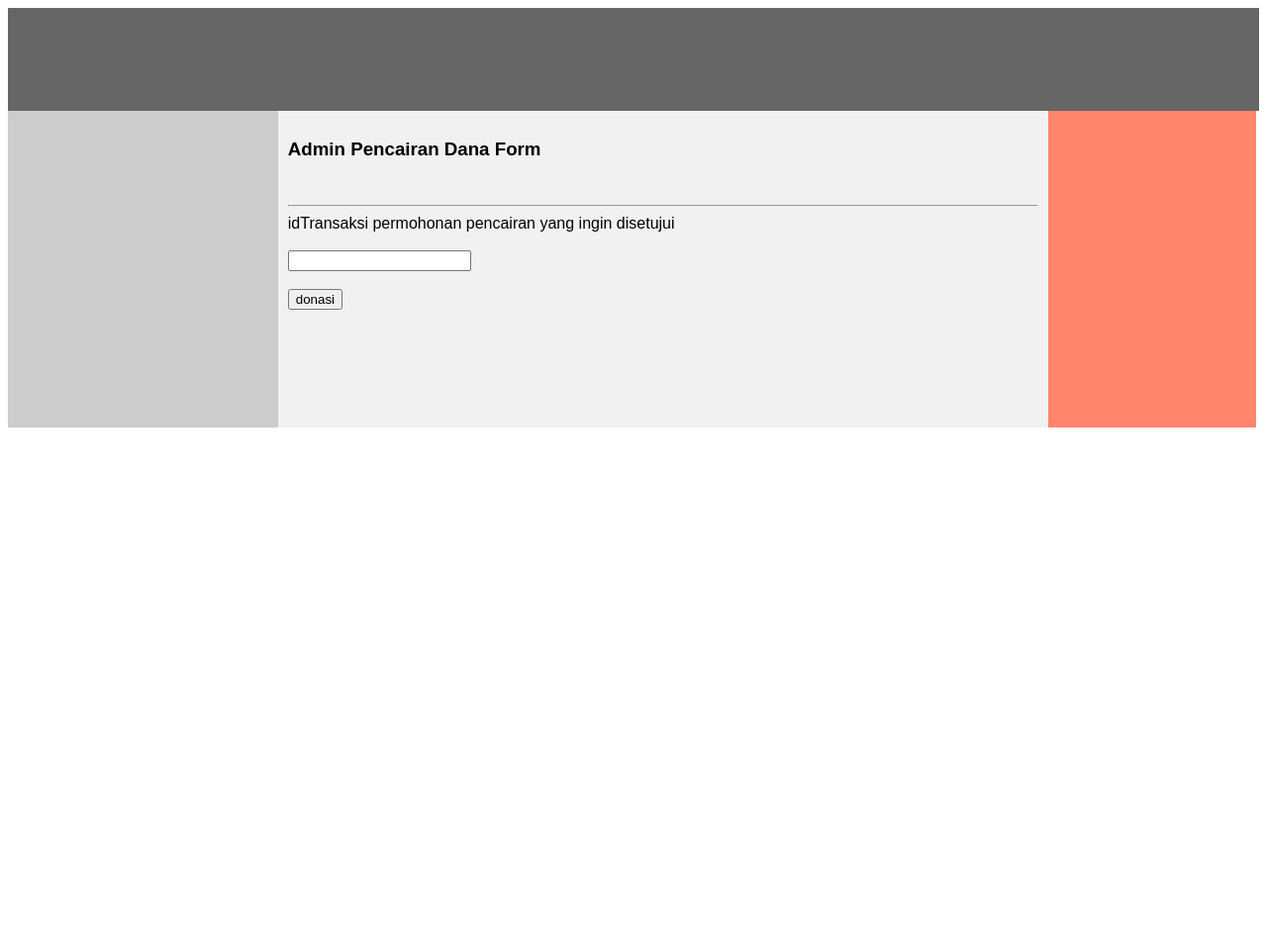
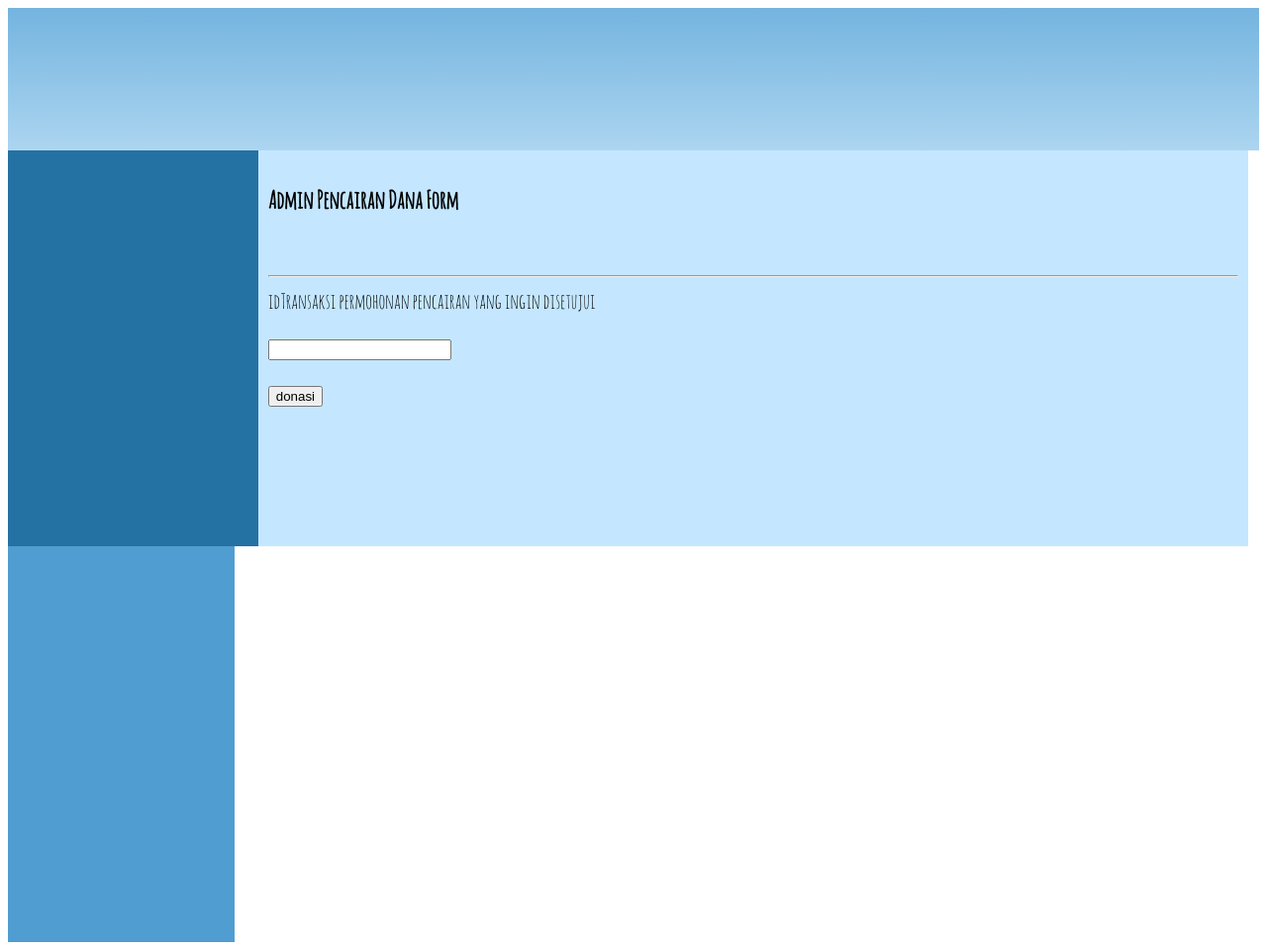
Before and after one commit to ggmich/Modul, a PHP site: page /adminAproveMoney.php in a window 1280 px wide. Shown: the whole page at 99% size. Before the commit the page ends 432 px from the top, so only its background shows below. Run offline with PHP 8.4, Linux system fonts and the light colour scheme.

Commit message:
Update projectDonasiStyle.css

```diff
--- a/TugasBesar/View/style/projectDonasiStyle.css
+++ b/TugasBesar/View/style/projectDonasiStyle.css
@@ -1,16 +1,17 @@
-<style>
+
 * {
   box-sizing: border-box;
 }
 
 body {
-  font-family: Arial, Helvetica, sans-serif;
+  font-family: AmaticSC-Regular;
 }
 
 /* Style the header */
 header {
-  background-color: #666;
-  padding: 30px;
+  background-color: rgb(172, 213, 240);
+  background-image: linear-gradient(rgb(116, 180, 223),rgb(172, 213, 240));
+  padding: 50px;
   text-align: center;
   font-size: 35px;
   color: white;
@@ -21,9 +22,9 @@
   float: left;
   width: 20%;
   padding:10px;
-  height: 300px; /* only for demonstration, should be removed */
-  background: #ccc;
-
+  height: 400px; /* only for demonstration, should be removed */
+  background: #2471A3;
+  font-size: 30px;
 }
 
 /* Style the list inside the menu */
@@ -36,8 +37,10 @@
   float: left;
   padding: 10px;
   width: 60%;
-  background-color: #f1f1f1;
-  height: 300px; /* only for demonstration, should be removed */
+  background-color: rgb(196, 231, 255);
+  height: 400px; /* only for demonstration, should be removed */
+  width : 1000px;
+  font-size: 21px;
 }
 
 /* Clear floats after the columns */
@@ -49,19 +52,17 @@
 
 aside{
   float:left;
-  width: 15%;
-  padding: 10px;
-  background-color: #FF856B;
-  height: 300px;
+  padding-top: 10px;
+  padding-left: 10px;
+  padding-bottom: 10px;
+  background-color: rgb(80, 157, 209);
+  height: 400px;
+  width :228.5px;
+  margin-right: 0px;
+  font-size: 23px;
 }
 
 /* Style the footer */
-footer {
-  background-color: #777;
-  padding: 10px;
-  text-align: center;
-  color: white;
-}
 
 /* Responsive layout - makes the two columns/boxes stack on top of each other instead of next to each other, on small screens */
 @media (max-width: 600px) {
@@ -70,4 +71,30 @@
     height: auto;
   }
 }
-</style>
+
+@font-face{
+  font-family : AmaticSC-Regular;
+  src : url(fonts/AmaticSC-Regular.ttf);
+}
+
+#button{
+  background-color: rgb(172, 213, 240);
+  border: none;
+  border-radius: 10px;
+  width : 100px;
+  height : 40px;
+  font-family : AmaticSC-Regular;
+  font-weight: bold;
+  font-size: 20px;
+}
+
+#button1{
+  background-color: rgb(172, 213, 240);
+  border: none;
+  border-radius: 10px;
+  width : 60px;
+  height : 40px;
+  font-family : AmaticSC-Regular;
+  font-weight: bold;
+  font-size: 20px;
+}
```
